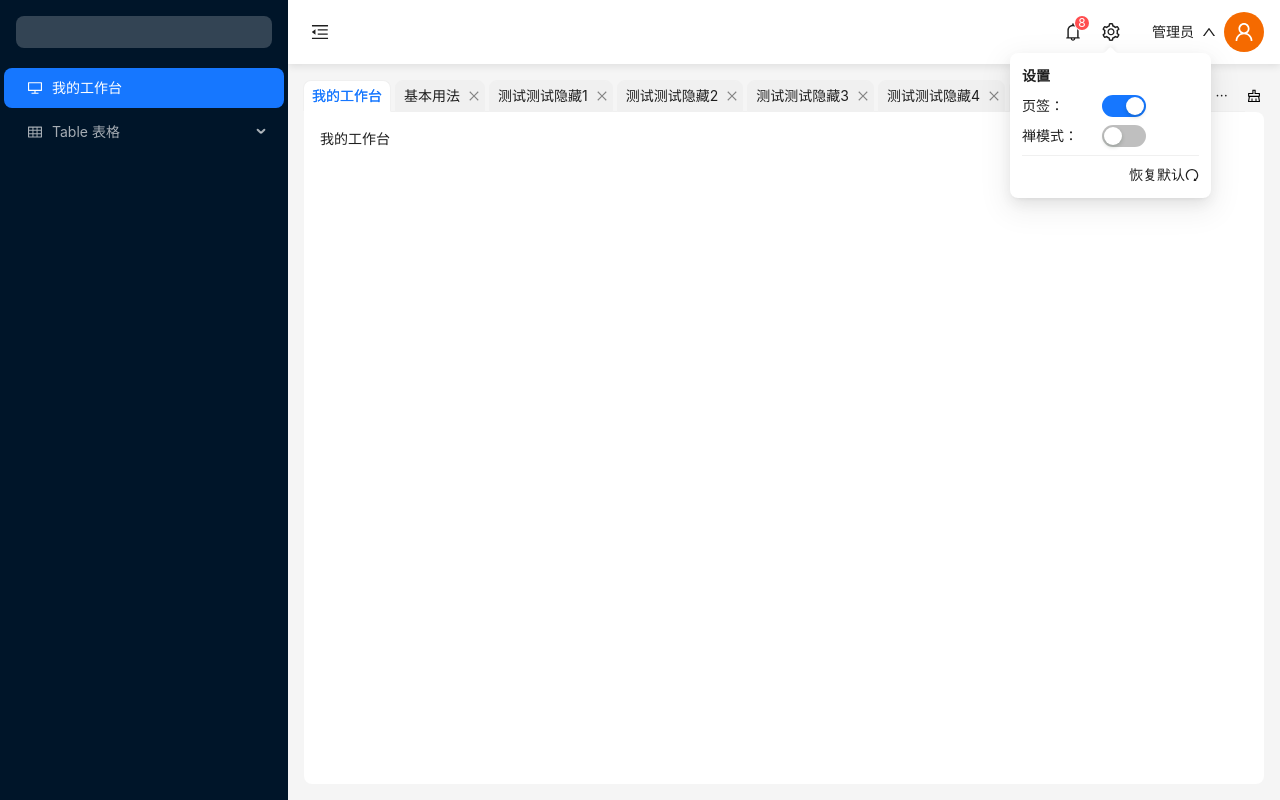
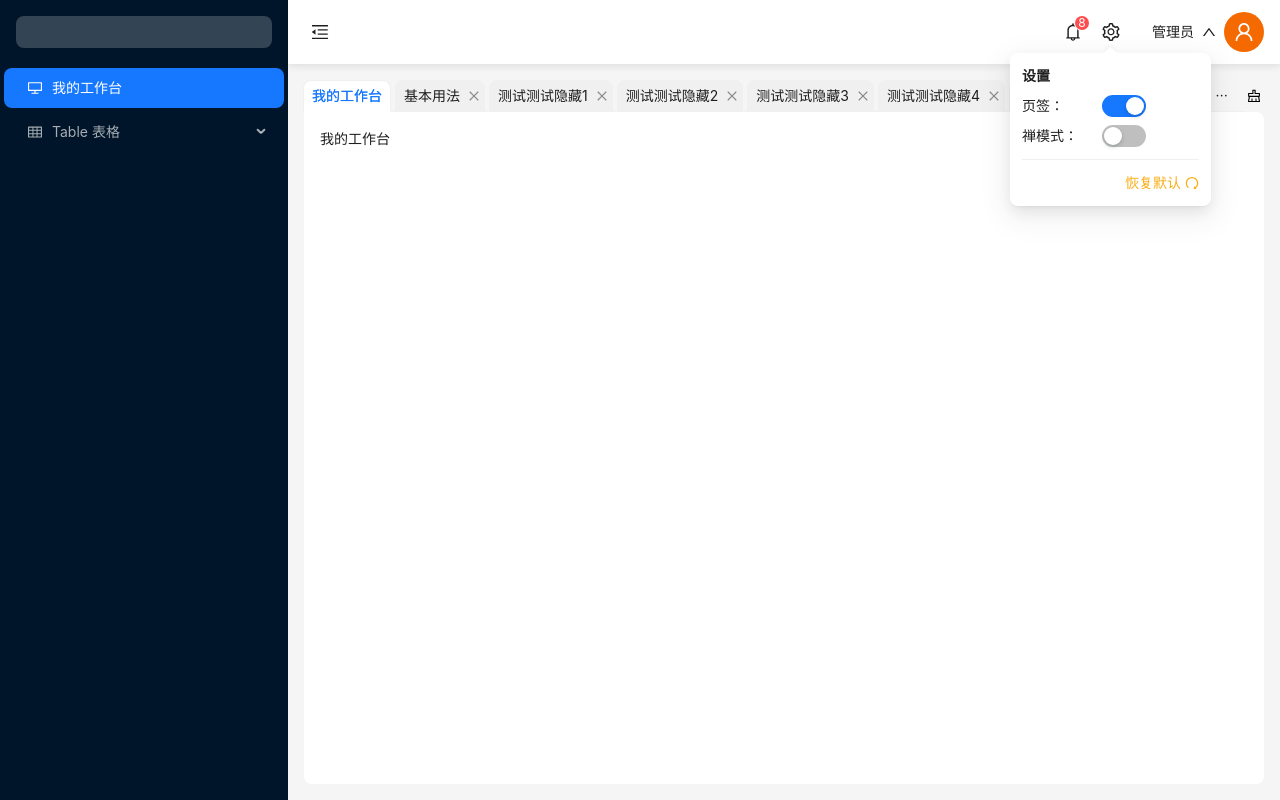
Before and after one commit to ChenYu924/react-admin-template, a React (Create React App) app: page /workbench in a window 1280 px wide. Both pictures are taken after a click on the element 1111 px from the left and 32 px from the top of the page. Built offline with nearby package versions, Linux system fonts and the light colour scheme.

Commit message:
Header -> 设置按钮中内容: 功能完成。

```diff
--- a/src/components/settingPopover/SettingPopover.jsx
+++ b/src/components/settingPopover/SettingPopover.jsx
@@ -1,7 +1,59 @@
-function SettingPopover () {
+import { Divider, Switch } from "antd";
+import { RedoOutlined } from "@ant-design/icons";
+import styles from "./SettingPopover.module.scss";
+import classNames from "classnames";
+import { useState } from "react";
+
+/*
+  PrimaryLayout -> PrimaryHeader -> 点击设置按钮后Popover内的内容:
+    页签开关、禅模式开关、恢复默认按钮等
+*/
+function SettingPopover(props) {
+  const {
+    tabsBarShow,
+    zenModeOpen,
+    setTabsBarShow,
+    setZenModeOpen,
+    onResetSettingOptions,
+  } = props;
+  const [isRotate, setIsRotate] = useState(false);
+
+  function handleReset() {
+    setIsRotate(true);
+    onResetSettingOptions();
+    setTimeout(() => {
+      setIsRotate(false);
+    }, 500);
+  }
+
   return (
-    <></>
-  )
+    <div className={styles.settingPopover} style={{ marginTop: "4px" }}>
+      {/* 页签开关 */}
+      <div className={styles.settingItem}>
+        <div className={styles.settingItemLabel}>页签：</div>
+        <Switch
+          checked={tabsBarShow}
+          onChange={() => setTabsBarShow(!tabsBarShow)}
+        />
+      </div>
+      <div className="placeholder-box" />
+      {/* 禅模式开关 */}
+      <div className={styles.settingItem}>
+        <div className={styles.settingItemLabel}>禅模式：</div>
+        <Switch
+          checked={zenModeOpen}
+          onChange={() => setZenModeOpen(!zenModeOpen)}
+        />
+      </div>
+      <Divider style={{ margin: "12px 0" }} />
+      <div className={styles.resetWrapper}>
+        <div className={styles.reset} onClick={handleReset}>
+          <span>恢复默认 </span>
+          <RedoOutlined className={classNames({ rotate: isRotate })} />
+        </div>
+      </div>
+    </div>
+  );
 }
 
 export default SettingPopover;
--- /dev/null
+++ b/src/components/settingPopover/SettingPopover.module.scss
@@ -0,0 +1,26 @@
+@use "../../global.scss" as global;
+
+.settingPopover {
+  .settingItem {
+    @include global.flex-row-y-center;
+
+    .settingItemLabel {
+      width: 80px;
+    }
+  }
+
+  .resetWrapper {
+    display: flex;
+    justify-content: end;
+    color: global.$warning-color;
+
+    .reset {
+      display: inline-block;
+      cursor: pointer;
+
+      &:hover {
+        opacity: global.$icon-opacity-num;
+      }
+    }
+  }
+}
--- a/src/global.scss
+++ b/src/global.scss
@@ -1,9 +1,35 @@
-// 布局页: 盒子的间距、背景色和圆角等(全局变量)
+// 布局页: 盒子的间距、背景色和圆角等
 $layout-box-space-sm: 16px;
 $layout-box-space-md: 32px;
 $layout-box-bgc: #fff;
 $box-radius: 8px;
 $icon-opacity-num: 0.7;
+
+/* 全局样式变量 */
+$placeholder-box-height-xs: 8px;
+$animation-rotate-duration: 0.5s;
+// 主要颜色，用于链接、按钮、选中的元素等
+$primary-color: #1890ff;
+// 成功状态的颜色，用于成功的消息、成功的状态指示等
+$success-color: #52c41a;
+// 信息状态的颜色，用于信息的消息、信息的状态指示等
+$info-color: #1890ff;
+// 警告状态的颜色，用于警告的消息、警告的状态指示等
+$warning-color: #faad14;
+// 错误状态的颜色，用于错误的消息、错误的状态指示等
+$error-color: #f5222d;
+// 高亮颜色，用于重要的文字和活动区域的背景
+$highlight-color: #f5222d;
+// 禁用状态的颜色，用于禁用的元素和不可用的文字
+$disabled-color: rgba(0, 0, 0, 0.25);
+// 基础边框颜色，用于大多数边框
+$border-color-base: #d9d9d9;
+// 分割线颜色，用于列表和卡片等元素的分割线
+$border-color-split: #f0f0f0;
+// 基础背景色，用于表格等元素的背景
+$background-color-base: #f5f5f5;
+// 浅色背景色，用于表格的斑马线等元素的背景
+$background-color-light: #fafafa;
 
 @mixin sticky-fragment {
   position: sticky;
@@ -122,7 +148,7 @@ $icon-opacity-num: 0.7;
 
             .arrow {
               margin: 0 8px;
-              transition: transform 0.5s;
+              transition: transform $animation-rotate-duration;
             }
 
             .avatar {
@@ -130,7 +156,7 @@ $icon-opacity-num: 0.7;
               color: #fff;
             }
 
-            // 鼠标移入时arrow旋转180度，移出时恢复，且过渡时间都是0.5s
+            // 鼠标移入时arrow旋转180度，移出时恢复
             &:hover .arrow {
               transform: rotate(180deg);
             }
@@ -210,3 +236,19 @@ $icon-opacity-num: 0.7;
 .content-without-tabs-mt {
   margin-top: $layout-box-space-sm;
 }
+// 占位盒子
+.placeholder-box {
+  height: $placeholder-box-height-xs;
+}
+// 元素旋转
+.rotate {
+  animation: rotate $animation-rotate-duration linear;
+}
+@keyframes rotate {
+  from {
+    transform: rotate(0deg);
+  }
+  to {
+    transform: rotate(360deg);
+  }
+}
--- a/src/layouts/PrimaryLayout.jsx
+++ b/src/layouts/PrimaryLayout.jsx
@@ -25,7 +25,7 @@ function PrimaryLayout() {
     });
   }
   // 重置设置选项
-  function resetSettingOptions() {
+  function handleResetSettingOptions() {
     setTabsBarShow(true);
     setZenModeOpen(false);
   }
@@ -53,6 +53,7 @@ function PrimaryLayout() {
               setCollapsed={setCollapsed}
               setTabsBarShow={setTabsBarShow}
               setZenModeOpen={setZenModeOpen}
+              onResetSettingOptions={handleResetSettingOptions}
             />
           </Header>
         )}
--- a/src/layouts/parts/header/PrimaryHeader.jsx
+++ b/src/layouts/parts/header/PrimaryHeader.jsx
@@ -1,12 +1,4 @@
-import {
-  Button,
-  Avatar,
-  Badge,
-  Dropdown,
-  Popover,
-  Switch,
-  Divider,
-} from "antd";
+import { Button, Avatar, Badge, Dropdown, Popover } from "antd";
 import {
   MenuFoldOutlined,
   MenuUnfoldOutlined,
@@ -14,17 +6,18 @@ import {
   UserOutlined,
   BellOutlined,
   SettingOutlined,
-  RedoOutlined,
 } from "@ant-design/icons";
+import SettingPopover from "@/components/settingPopover/SettingPopover";
 
 function PrimaryHeader(props) {
   const {
     collapsed,
+    tabsBarShow,
+    zenModeOpen,
     setCollapsed,
-    tabsBarShow,
     setTabsBarShow,
-    zenModeOpen,
     setZenModeOpen,
+    onResetSettingOptions,
   } = props;
   const dropdownItems = [
     {
@@ -37,39 +30,6 @@ function PrimaryHeader(props) {
       danger: true,
     },
   ];
-  const settingItemStyle = {
-    display: "flex",
-    alignItems: "center",
-  };
-  const settingItemLabelStyle = {
-    width: "80px",
-  };
-  const popoverContent = (
-    <>
-      {/* 页签开关 */}
-      <div style={settingItemStyle}>
-        <div style={settingItemLabelStyle}>页签：</div>
-        <Switch
-          checked={tabsBarShow}
-          onChange={() => setTabsBarShow(!tabsBarShow)}
-        />
-      </div>
-      <div style={{ height: "8px" }} />
-      {/* 禅模式开关 */}
-      <div style={settingItemStyle}>
-        <div style={settingItemLabelStyle}>禅模式：</div>
-        <Switch
-          checked={zenModeOpen}
-          onChange={() => setZenModeOpen(!zenModeOpen)}
-        />
-      </div>
-      <Divider style={{ margin: "8px 0" }} />
-      <div style={{ textAlign: "end", cursor: "pointer" }}>
-        <span>恢复默认</span>
-        <RedoOutlined />
-      </div>
-    </>
-  );
 
   function handleNavProfile() {
     console.log("nav to profile");
@@ -94,7 +54,19 @@ function PrimaryHeader(props) {
           <BellOutlined className="header-icon" />
         </Badge>
         {/* 设置 */}
-        <Popover content={popoverContent} title="设置" trigger="click">
+        <Popover
+          content={
+            <SettingPopover
+              tabsBarShow={tabsBarShow}
+              zenModeOpen={zenModeOpen}
+              setTabsBarShow={setTabsBarShow}
+              setZenModeOpen={setZenModeOpen}
+              onResetSettingOptions={onResetSettingOptions}
+            />
+          }
+          title="设置"
+          trigger="click"
+        >
           <SettingOutlined className="header-icon" />
         </Popover>
         {/* 个人信息 */}
```
